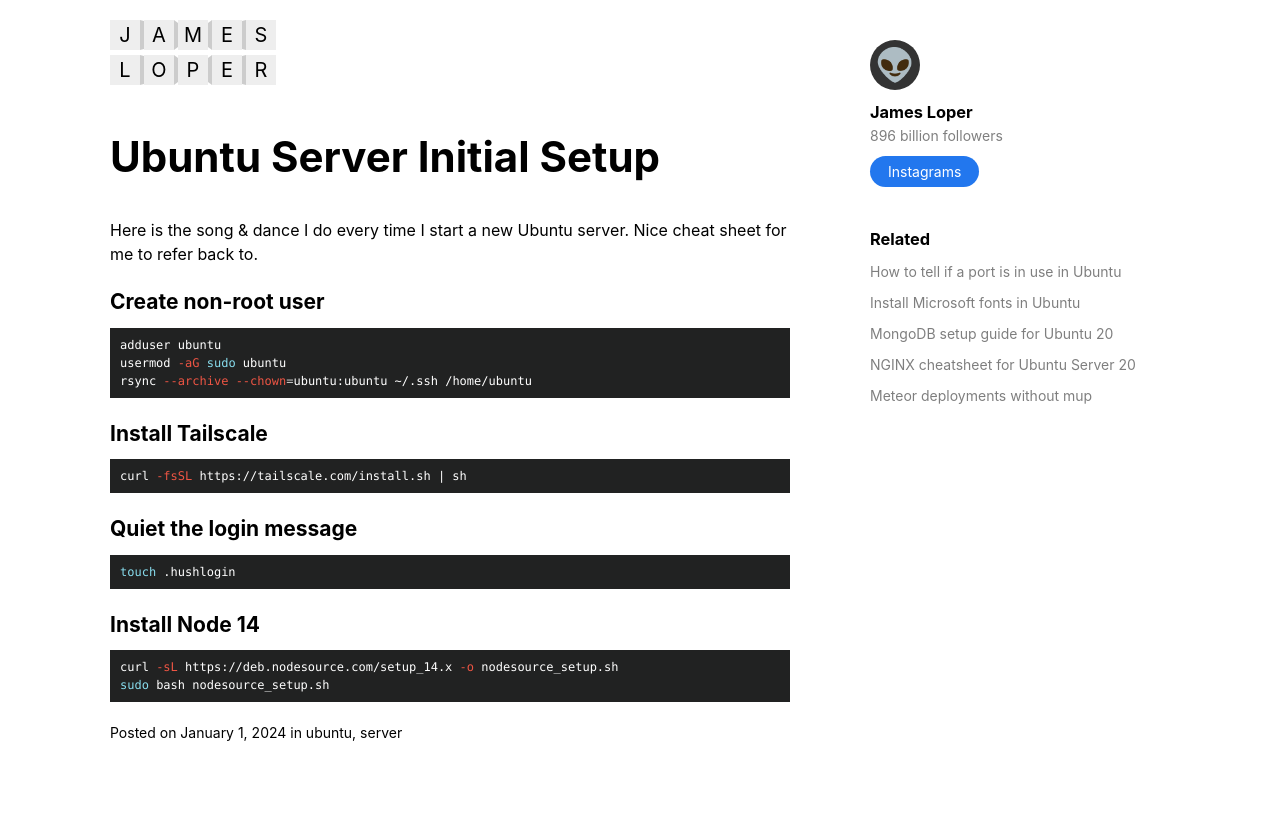
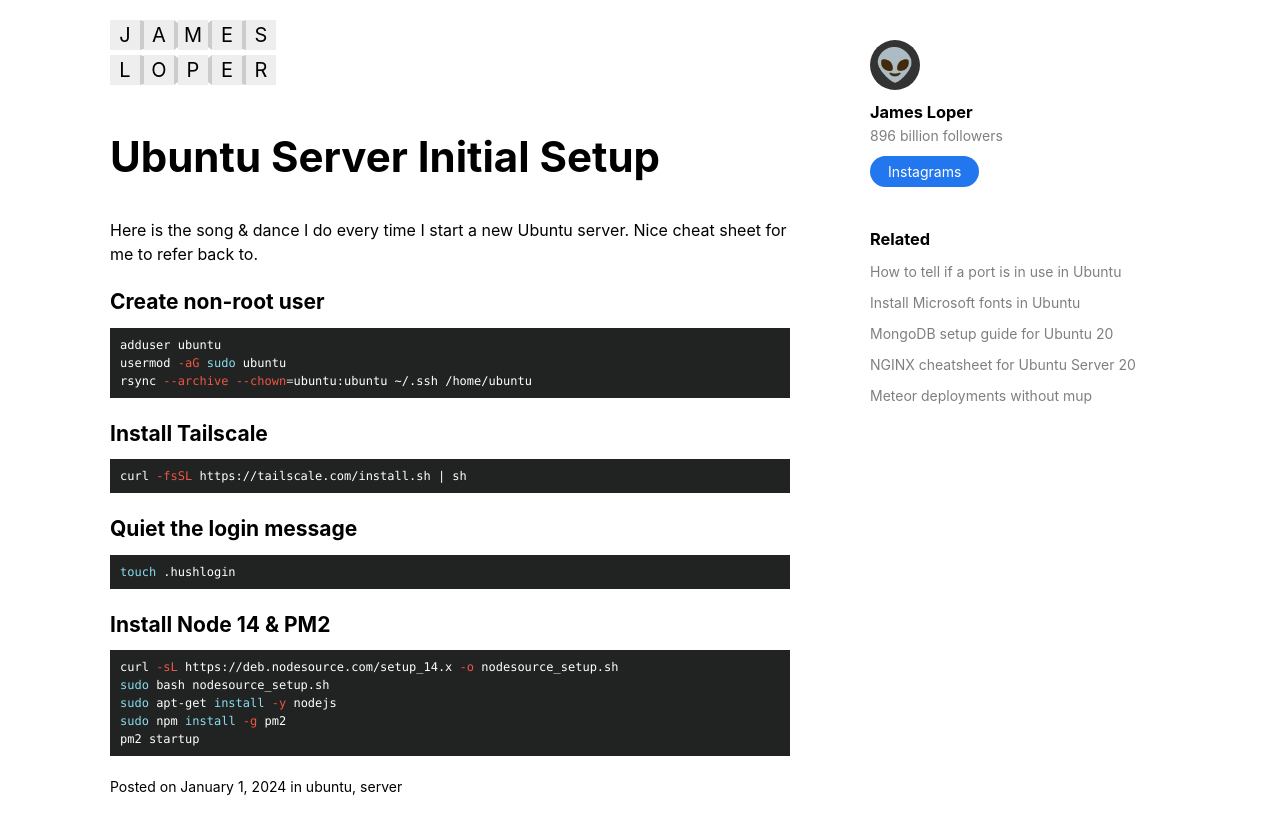
Before and after one commit to jamesloper/blog, a Jekyll site: the page built from _posts/2024-01-01-ubuntu-server-initial-setup.md, in a window 1280 px wide. Shown: the top 834 px of the page. Built offline with Jekyll 4.4.1, drawn with Linux system fonts in a browser that asks for light colours.

Commit message:
new post

````diff
--- a/_posts/2024-01-01-ubuntu-server-initial-setup.md
+++ b/_posts/2024-01-01-ubuntu-server-initial-setup.md
@@ -27,9 +27,12 @@ curl -fsSL https://tailscale.com/install.sh | sh
 touch .hushlogin
 ```
 
-## Install Node 14
+## Install Node 14 & PM2
 
 ``` bash
 curl -sL https://deb.nodesource.com/setup_14.x -o nodesource_setup.sh
 sudo bash nodesource_setup.sh
+sudo apt-get install -y nodejs
+sudo npm install -g pm2
+pm2 startup
 ```
````
